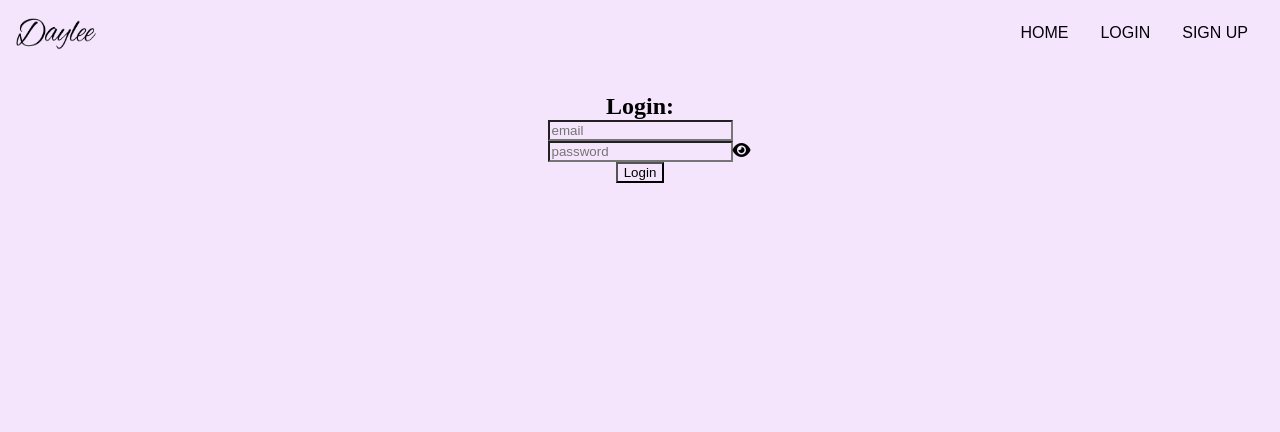
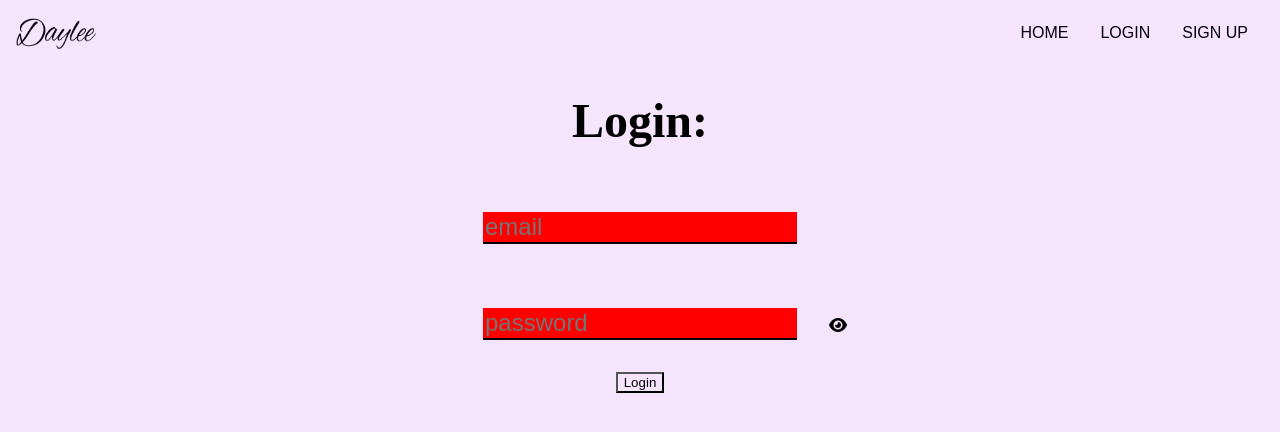
Before and after one commit to nathanlunn/Daylee, a React (Create React App) app in the folder client/: page /login in a window 1280 px wide. Shown: the top 432 px of the page. Built offline with nearby package versions, Linux system fonts and the light colour scheme; no server answers; a web font is replaced by a local one.

Commit message:
start styling login page

```diff
--- a/client/src/styles/Login.css
+++ b/client/src/styles/Login.css
@@ -33,6 +33,17 @@
   flex-direction: column;
   align-items: center;
 }
+.login .login__title {
+  font-size: 3rem;
+  margin-bottom: 2rem;
+}
+.login .login__input {
+  border: none;
+  border-bottom: solid 2px black;
+  margin: 2rem;
+  font-size: 1.5rem;
+  background-color: red;
+}
 
 .hide {
   opacity: 0;
--- a/client/src/styles/Login.scss
+++ b/client/src/styles/Login.scss
@@ -24,8 +24,21 @@
   display: flex;
   flex-direction: column;
   align-items: center;
+
+  .login__title {
+    font-size: 3rem;
+    margin-bottom: 2rem;
+  }
+
+  .login__input {
+    border: none;
+    border-bottom: solid 2px black;
+    margin: 2rem;
+    font-size: 1.5rem;
+    background-color: red;
+  }
 }
 
-.hide{
+.hide {
   opacity: 0;
 }
```
Also changed, not shown: 1 other file (tests, documents, lock files or other folders).
